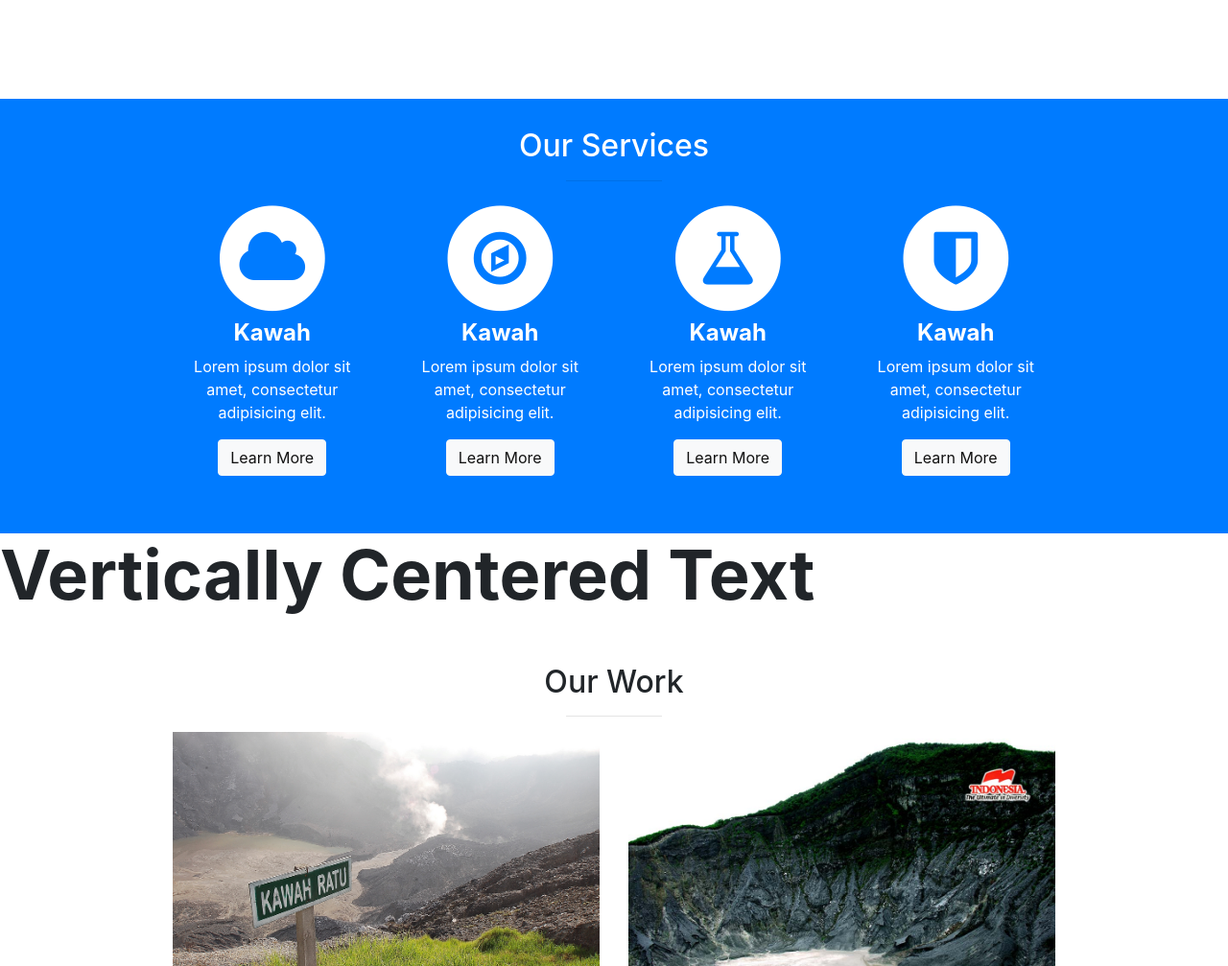
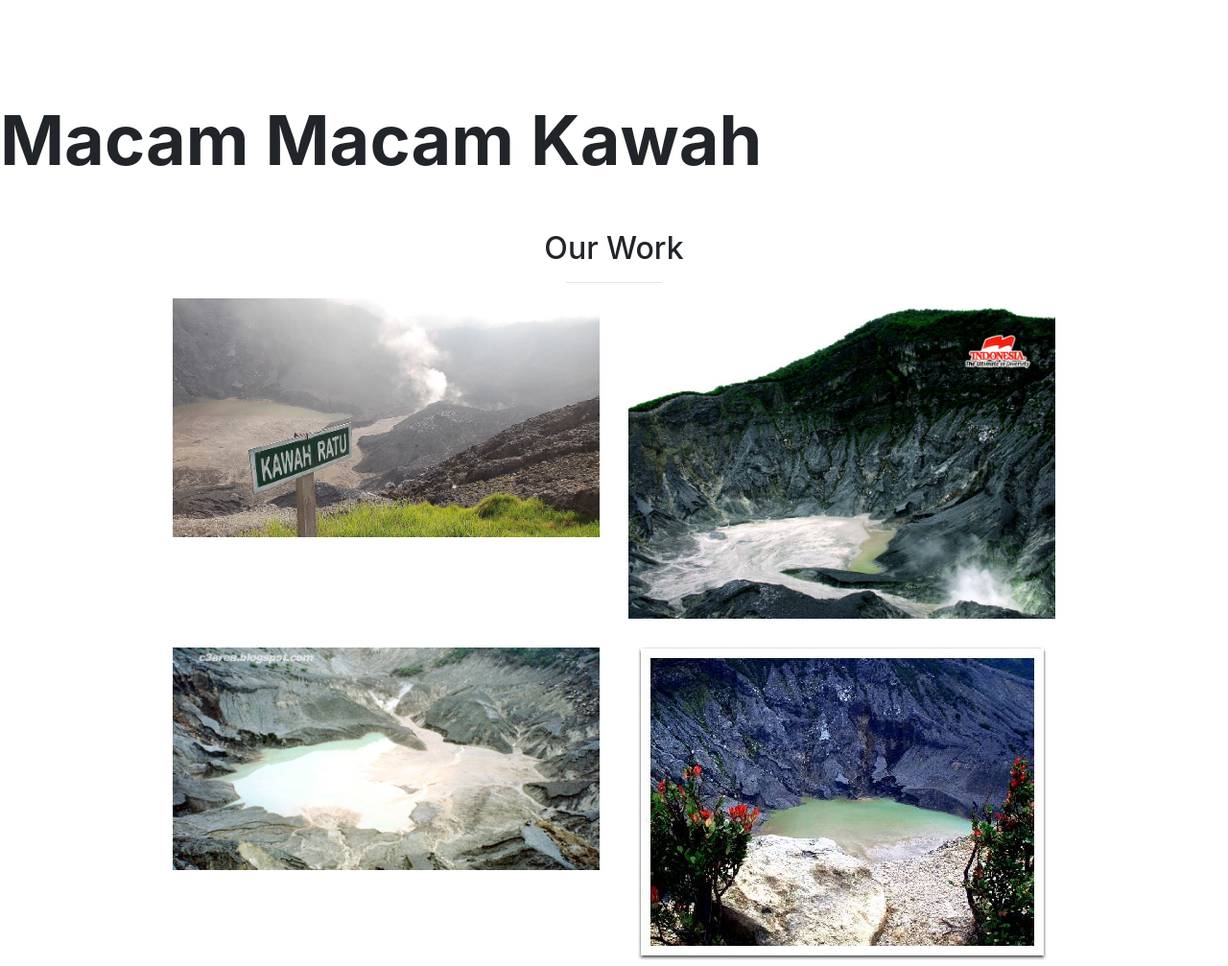
Before and after one commit to ridwanpastrana/ridwanpastranaa, a website with bundled scripts: page index.html in a window 1280 px wide. Shown: the part 1251-2258 px from the top of the page at 96% size. Built offline with nearby package versions, Linux system fonts and the light colour scheme.

Commit message:
changeservice

```diff
--- a/index.html
+++ b/index.html
@@ -43,9 +43,6 @@
               <a class="js-scroll-trigger" href="#about">About</a>
             </li>
             <li>
-              <a class="js-scroll-trigger" href="#services">Services</a>
-            </li>
-            <li>
               <a class="js-scroll-trigger" href="#portfolio">Portfolio</a>
             </li>
           </ul>
@@ -75,81 +72,10 @@
           </div>
           <!-- /.container -->
         </section>
-
-        <!-- Services -->
-        <section id="services" class="services bg-primary text-white">
-          <div class="container">
-            <div class="row text-center">
-              <div class="col-lg-10 mx-auto">
-                <h2>Our Services</h2>
-                <hr class="small">
-                <div class="row">
-                  <div class="col-md-3 col-sm-6">
-                    <div class="service-item">
-                      <span class="fa-stack fa-4x">
-                        <i class="fa fa-circle fa-stack-2x"></i>
-                        <i class="fa fa-cloud fa-stack-1x text-primary"></i>
-                      </span>
-                      <h4>
-                        <strong>Kawah</strong>
-                      </h4>
-                      <p>Lorem ipsum dolor sit amet, consectetur adipisicing elit.</p>
-                      <a href="#" class="btn btn-light">Learn More</a>
-                    </div>
-                  </div>
-                  <div class="col-md-3 col-sm-6">
-                    <div class="service-item">
-                      <span class="fa-stack fa-4x">
-                        <i class="fa fa-circle fa-stack-2x"></i>
-                        <i class="fa fa-compass fa-stack-1x text-primary"></i>
-                      </span>
-                      <h4>
-                        <strong>Kawah</strong>
-                      </h4>
-                      <p>Lorem ipsum dolor sit amet, consectetur adipisicing elit.</p>
-                      <a href="#" class="btn btn-light">Learn More</a>
-                    </div>
-                  </div>
-                  <div class="col-md-3 col-sm-6">
-                    <div class="service-item">
-                      <span class="fa-stack fa-4x">
-                        <i class="fa fa-circle fa-stack-2x"></i>
-                        <i class="fa fa-flask fa-stack-1x text-primary"></i>
-                      </span>
-                      <h4>
-                        <strong>Kawah</strong>
-                      </h4>
-                      <p>Lorem ipsum dolor sit amet, consectetur adipisicing elit.</p>
-                      <a href="#" class="btn btn-light">Learn More</a>
-                    </div>
-                  </div>
-                  <div class="col-md-3 col-sm-6">
-                    <div class="service-item">
-                      <span class="fa-stack fa-4x">
-                        <i class="fa fa-circle fa-stack-2x"></i>
-                        <i class="fa fa-shield fa-stack-1x text-primary"></i>
-                      </span>
-                      <h4>
-                        <strong>Kawah</strong>
-                      </h4>
-                      <p>Lorem ipsum dolor sit amet, consectetur adipisicing elit.</p>
-                      <a href="#" class="btn btn-light">Learn More</a>
-                    </div>
-                  </div>
-                </div>
-                <!-- /.row (nested) -->
-              </div>
-              <!-- /.col-lg-10 -->
-            </div>
-            <!-- /.row -->
-          </div>
-          <!-- /.container -->
-        </section>
-
         <!-- kawah -->
         <aside class="kawah">
           <div class="text-vertical-center">
-            <h1>Vertically Centered Text</h1>
+            <h1>Macam Macam Kawah</h1>
           </div>
         </aside>
 
```
